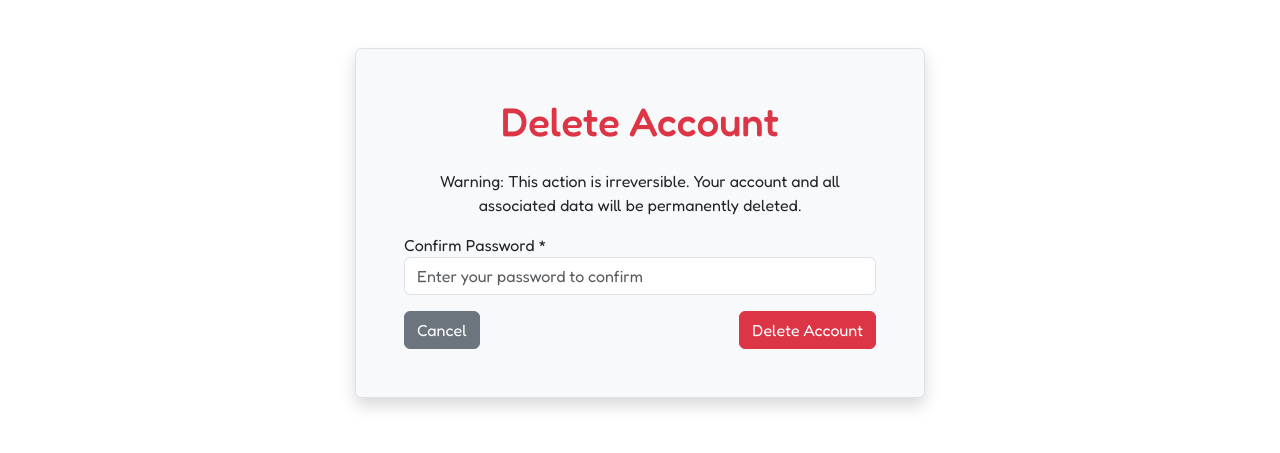
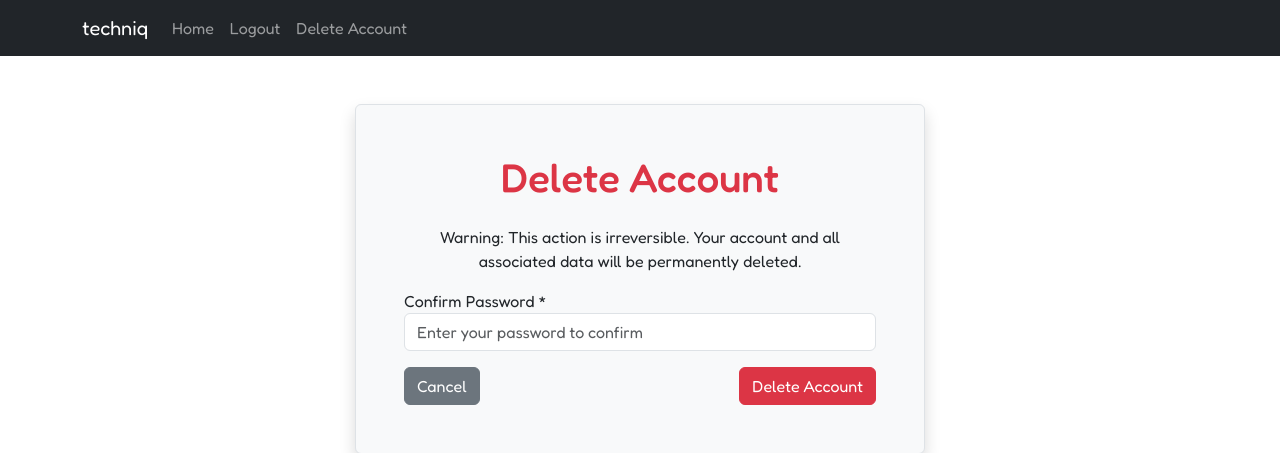
Before and after one commit to whdev36/techniq, a Django app: page /delete/account/ in a window 1280 px wide. Shown: the top 453 px of the page. Run offline with Django 5.2, Linux system fonts and the light colour scheme; the visitor is signed in with stand-in values (Sample User, id 1); parts of the project's set-up code (start-up, migrations or seed data) failed here and were passed over.

Commit message:
feat: Navbar
Navbar

```diff
--- a/templates/base.html
+++ b/templates/base.html
@@ -20,6 +20,7 @@
 </head>
 
 <body>
+    {% include 'navbar.html' %}
     <div class="container my-5">
         {% block content %}
         {% endblock %}
--- /dev/null
+++ b/templates/navbar.html
@@ -0,0 +1,21 @@
+<nav class="navbar navbar-expand-lg bg-dark navbar-dark">
+    <div class="container">
+        <a class="navbar-brand" href="{% url 'home' %}">techniq</a>
+        <button class="navbar-toggler" type="button" data-bs-toggle="collapse" data-bs-target="#menu-toggle"
+            aria-controls="menu-toggle" aria-expanded="false">
+            <span class="navbar-toggler-icon"></span>
+        </button>
+        <div class="collapse navbar-collapse" id="menu-toggle">
+            <div class="navbar-nav">
+                <a class="nav-link" href="{% url 'home' %}">Home</a>
+                {% if not user.is_authenticated %}
+                <a class="nav-link" href="{% url 'login' %}">Login</a>
+                <a class="nav-link" href="{% url 'register' %}">Register</a>
+                {% else %}
+                <a class="nav-link" href="{% url 'logout' %}">Logout</a>
+                <a class="nav-link" href="{% url 'delete-account' %}">Delete Account</a>
+                {% endif %}
+            </div>
+        </div>
+    </div>
+</nav>
```
